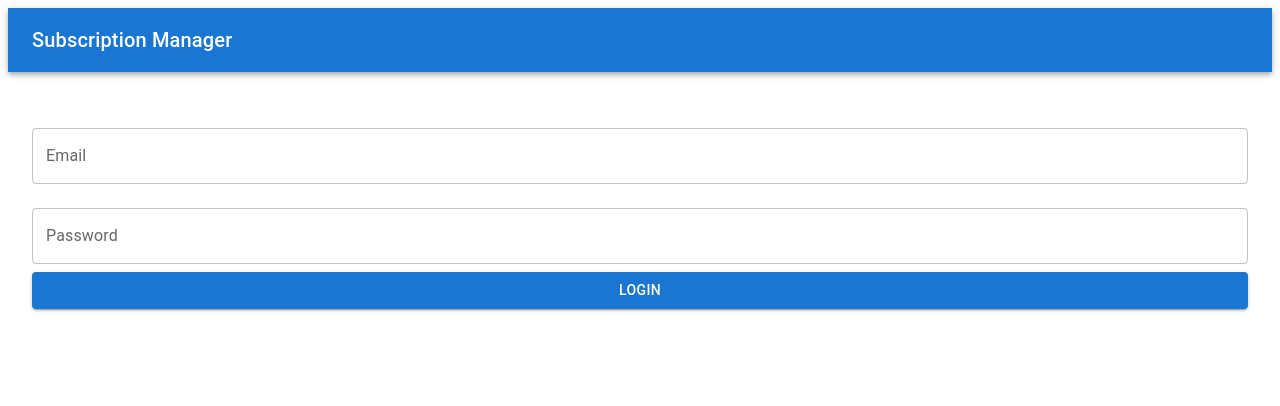
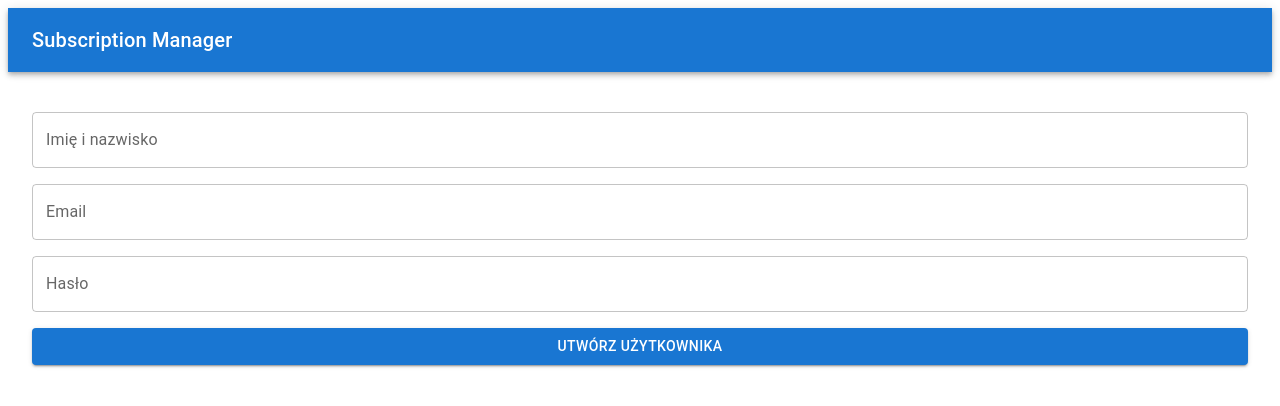
Before and after one commit to gggkamil/SubscriptionManager, a React (Vite) app in the folder subscription-manager-frontend/: page /register in a window 1280 px wide. Before the commit this address led to /login. Shown: the top 406 px of the page. Built offline with nearby package versions, Linux system fonts and the light colour scheme.

Commit message:
add Register functionality

```diff
--- a/subscription-manager-frontend/src/Features/Profiles/ProfileContent.tsx
+++ b/subscription-manager-frontend/src/Features/Profiles/ProfileContent.tsx
@@ -76,7 +76,7 @@ const ProfileContent = ({ profile }: Props) => {
         {subscriptions
           .filter(s => s.contributors.some(c => c.id === profile.id))
           .map(sub => (
-            <Grid key={sub.id} >
+            <Grid key={sub.id} size={{ xs: 12, sm: 6, md: 4 }}>
               <SubscriptionCard subscription={sub} />
             </Grid>
           ))}
--- a/subscription-manager-frontend/src/Pages/LoginForm.tsx
+++ b/subscription-manager-frontend/src/Pages/LoginForm.tsx
@@ -3,9 +3,11 @@ import "./LoginForm.css";
 import { Formik, Form, Field } from "formik";
 import { Button, TextField } from "@mui/material";
 import { useStore } from "../app/stores/store";
+import { useNavigate } from "react-router-dom";
 
 export default observer(function LoginForm() {
   const { userStore } = useStore();
+  const navigate = useNavigate();
 
   return (
     <Formik
@@ -19,6 +21,15 @@ export default observer(function LoginForm() {
           <Button type="submit" variant="contained" color="primary" fullWidth>
             Login
           </Button>
+                    <Button
+            type="button"
+            variant="outlined"
+            color="secondary"
+            fullWidth
+            onClick={() => navigate("/register")}
+          >
+            Utwórz konto
+          </Button>
         </Form>
       )}
     </Formik>
--- /dev/null
+++ b/subscription-manager-frontend/src/Pages/RegisterForm.tsx
@@ -0,0 +1,103 @@
+import { observer } from "mobx-react-lite";
+import { Formik, Form, Field } from "formik";
+import { TextField, Button, Box, Typography } from "@mui/material";
+import { useStore } from "../app/stores/store";
+import * as Yup from "yup";
+
+const RegisterSchema = Yup.object().shape({
+    fullName: Yup.string().required("Imię i nazwisko jest wymagane"),
+    email: Yup.string().email("Niepoprawny email").required("Email jest wymagany"),
+    password: Yup.string()
+        .matches(
+            /(?=.*\d)(?=.*[a-z])(?=.*[A-Z]).{6,20}$/,
+            "Hasło musi zawierać 6–20 liter, zawierać dużą literę, małą literę, cyfrę"
+        )
+        .required("Hasło jest wymagane"),
+});
+
+export default observer(function RegisterForm() {
+    const { userStore } = useStore();
+
+    return (
+        <Formik
+            initialValues={{ fullName: "", email: "", password: "" }}
+            validationSchema={RegisterSchema}
+            onSubmit={async (values, { setSubmitting, setErrors }) => {
+                try {
+                    await userStore.register({
+                        fullName: values.fullName,
+                        email: values.email,
+                        password: values.password,
+                    });
+                } catch (error: any) {
+                    if (error?.response?.data?.errors) {
+                        const apiErrors = error.response.data.errors;
+                        const formattedErrors: Record<string, string> = {};
+                        Object.keys(apiErrors).forEach(key => {
+                            formattedErrors[key] = apiErrors[key].join(", ");
+                        });
+                        setErrors(formattedErrors);
+                    } else {
+                        setErrors({ email: "Rejestracja nie powiodła się." });
+                    }
+                } finally {
+                    setSubmitting(false);
+                }
+            }}
+        >
+            {({ handleSubmit, isSubmitting, errors, touched }) => (
+                <Form onSubmit={handleSubmit}>
+                    <Box mb={2}>
+                        <Field
+                            name="fullName"
+                            as={TextField}
+                            label="Imię i nazwisko"
+                            fullWidth
+                            error={touched.fullName && Boolean(errors.fullName)}
+                            helperText={touched.fullName && errors.fullName}
+                        />
+                    </Box>
+
+                    <Box mb={2}>
+                        <Field
+                            name="email"
+                            as={TextField}
+                            label="Email"
+                            fullWidth
+                            error={touched.email && Boolean(errors.email)}
+                            helperText={touched.email && errors.email}
+                        />
+                    </Box>
+
+                    <Box mb={2}>
+                        <Field
+                            name="password"
+                            as={TextField}
+                            label="Hasło"
+                            type="password"
+                            fullWidth
+                            error={touched.password && Boolean(errors.password)}
+                            helperText={touched.password && errors.password}
+                        />
+                    </Box>
+
+                    {errors.email && (
+                        <Typography color="error" sx={{ mb: 2 }}>
+                            {typeof errors.email === "string" ? errors.email : JSON.stringify(errors.email)}
+                        </Typography>
+                    )}
+
+                    <Button
+                        type="submit"
+                        variant="contained"
+                        color="primary"
+                        fullWidth
+                        disabled={isSubmitting}
+                    >
+                        Utwórz użytkownika
+                    </Button>
+                </Form>
+            )}
+        </Formik>
+    );
+});
--- a/subscription-manager-frontend/src/app/api/agent.ts
+++ b/subscription-manager-frontend/src/app/api/agent.ts
@@ -38,12 +38,8 @@ leave: (id: string) => requests.post(`/subscriptions/${id}/leave`, {}),
 const Account = {
   login: (credentials: { email: string; password: string }) =>
     requests.post("/account/login", credentials),
-  register: (values: {
-    displayName: string;
-    username: string;
-    email: string;
-    password: string;
-  }) => requests.post("/account/register", values),
+  register: (values: { fullName: string; email: string; password: string }) =>
+    requests.post("/account/register", values),
   current: () => requests.get("/account/me"),
 };
 
--- a/subscription-manager-frontend/src/app/routes/routes.tsx
+++ b/subscription-manager-frontend/src/app/routes/routes.tsx
@@ -8,6 +8,7 @@ import RequireAuth from "../layout/RequireAuth";
 
 
 import ProfilePage from "../../Features/Profiles/ProfilePage";
+import RegisterForm from "../../Pages/RegisterForm";
 
 export const router = createBrowserRouter([
   {
@@ -16,6 +17,7 @@ export const router = createBrowserRouter([
     children: [
       { index: true, element: <Navigate to="/login" /> },
       { path: "login", element: <LoginForm /> },
+      { path: "register", element: <RegisterForm /> },
 
       {
         element: <RequireAuth />,
--- a/subscription-manager-frontend/src/app/stores/userStore.ts
+++ b/subscription-manager-frontend/src/app/stores/userStore.ts
@@ -25,12 +25,7 @@ export default class UserStore {
     router.navigate("/subscriptions");
   };
 
-  register = async (values: {
-    displayName: string;
-    username: string;
-    email: string;
-    password: string;
-  }) => {
+register = async (values: { fullName: string; email: string; password: string }) => {
   const user = await agent.Account.register(values);
   runInAction(() => {
     this.user = user;
```
Lines whose indentation alone changed are shown as unchanged.
